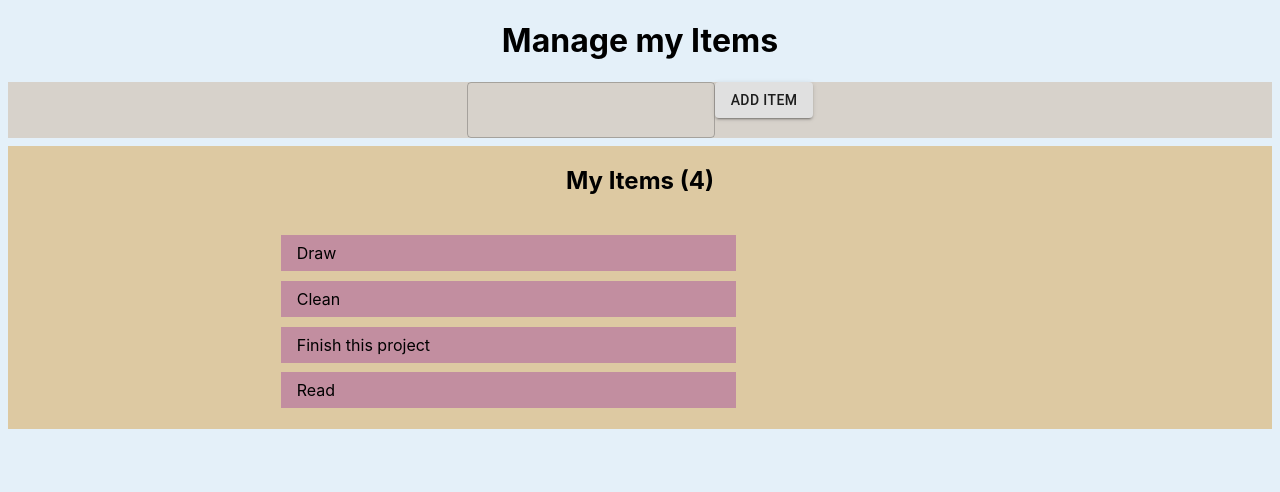
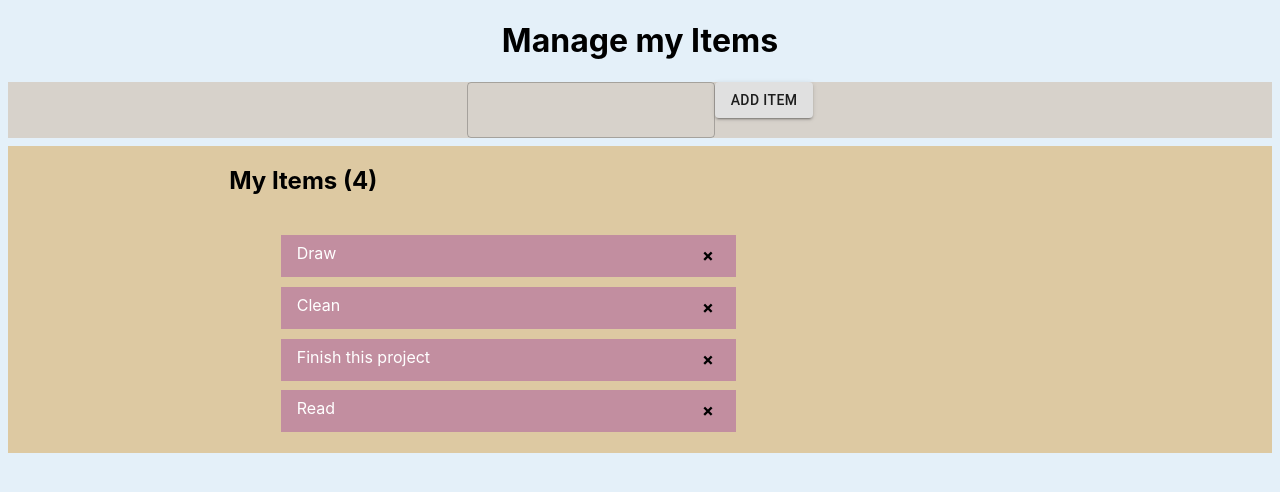
Before and after one commit to c-gasiciel/manage-items-app, a React (Create React App) app: page / in a window 1280 px wide. Shown: the top 492 px of the page. Built offline with nearby package versions, Linux system fonts and the light colour scheme.

Commit message:
Update item count styling

```diff
--- a/src/components/List.js
+++ b/src/components/List.js
@@ -8,7 +8,9 @@ const List = (props) =>{
 
     return(
         <ListContainer>
-            <h2>My Items ({ myList.length })</h2>
+            <ItemCount>
+                <h2>My Items ({ myList.length })</h2>
+            </ItemCount>
             <UnorderedList>
                 { myList.map(item => <ListItem itemText={ item }/>)}
             </UnorderedList>
@@ -27,6 +29,12 @@ const ListContainer = styled.section`
     align-items: center;
 `;
 
+const ItemCount = styled.div`
+    display: flex;
+    align-items: flex-start;
+    width: 65%;
+`;
+
 const UnorderedList = styled.ul`
     display: flex;
     flex-direction: column;
--- a/src/components/ListItem.js
+++ b/src/components/ListItem.js
@@ -3,7 +3,10 @@ import styled from 'styled-components';
 
 const ListItem = ({ itemText }) =>{
     return(
-        <ListItemCard>{ itemText }</ListItemCard>
+        <ListItemCard>
+            { itemText }
+            <RemoveButton>+</RemoveButton>
+        </ListItemCard>
     );
 }
 
@@ -12,7 +15,20 @@ export default ListItem;
 const ListItemCard = styled.li`
     background: #C28EA0;
     box-sizing: border-box;
+    color: white;
     margin: .3em 0em;
     padding: .5em 1em;
     width: 60%;
+
+    display: flex;
+    justify-content: space-between;
 `;
+
+
+const RemoveButton = styled.button`
+    background: transparent;
+    border: none;
+    font-weight: bold;
+    font-size: 1.3em;
+    transform: rotate(45deg);
+`;
```
